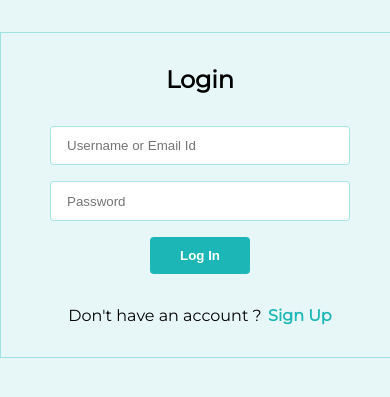
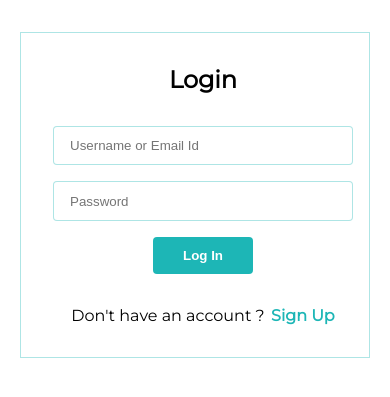
Before and after one commit to prashantchanne12/SuperMeal, a PHP site: page /pages/login.php in a window 390 px wide. Shown: the top 397 px of the page. Run offline with PHP 8.4, Linux system fonts and the light colour scheme; style sheets or scripts are compiled from the project's sources.

Commit message:
made login page responsive

```diff
--- a/css/login.css
+++ b/css/login.css
@@ -85,4 +85,13 @@
   color: #1db6b6;
   font-weight: bold;
 }
+
+@media (max-width: 500px) {
+  body {
+    background: #fff;
+  }
+  .login-form {
+    width: 350px;
+  }
+}
 /*# sourceMappingURL=login.css.map */
--- a/css/login.scss
+++ b/css/login.scss
@@ -68,3 +68,18 @@ $primary-color: #1db6b6;
     }
   }
 }
+
+// Tablets and Smaller
+@media (max-width: 800px) {
+}
+
+// Smartphones
+@media (max-width: 500px) {
+  body {
+    background: #fff;
+  }
+
+  .login-form {
+    width: 350px;
+  }
+}
```
Also changed, not shown: 1 other file.
